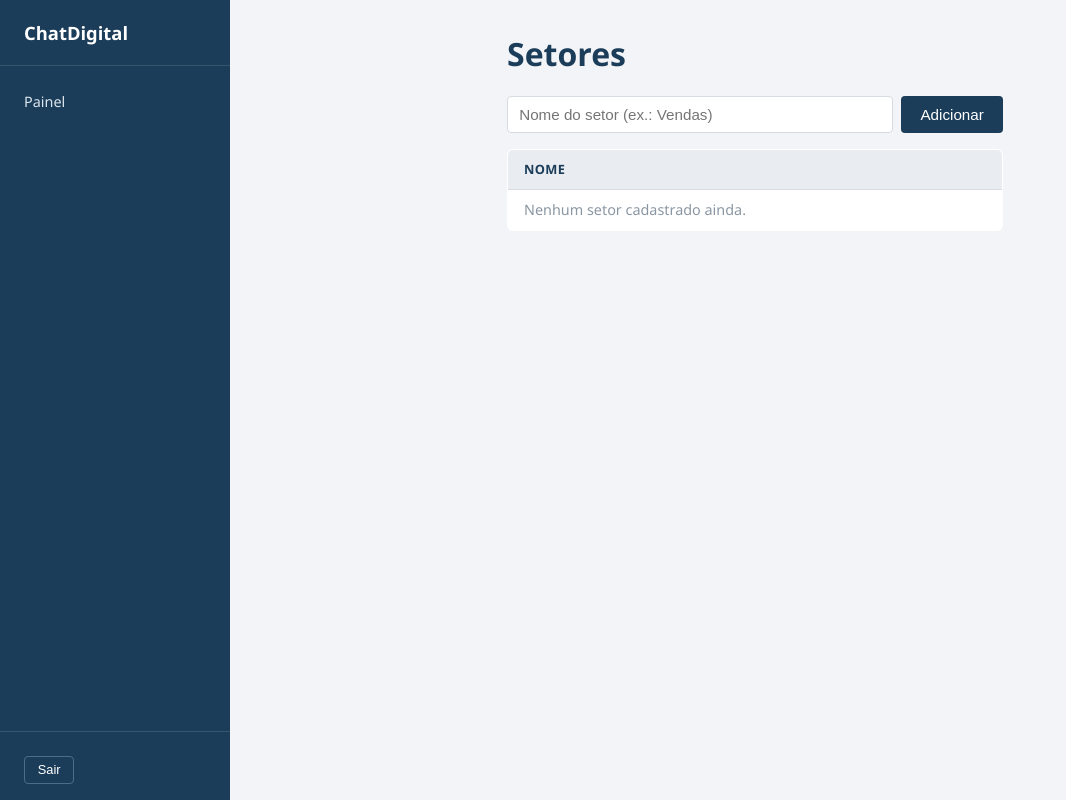
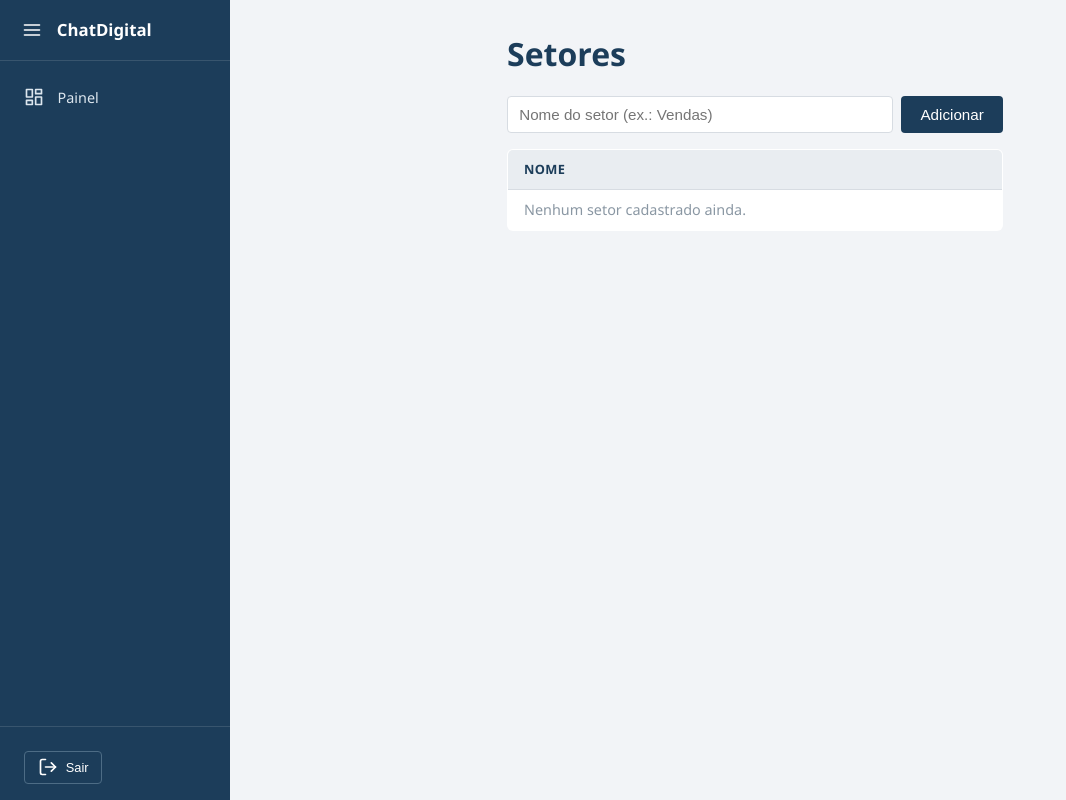
Before and after one commit to paulonazanet/chatdigital, a Node project: template src/views/setores/lista.ejs in a window 1280 px wide. Shown: the whole page, without its empty margins (0-1066 px from the left). Run offline with Node 20 templates, Linux system fonts and the light colour scheme; the template is opened without the code that fills it, so the values that code supplies are empty.

Commit message:
Menu lateral recolhível (ícone + texto expandido, só ícone recolhido)
Ícones SVG inline (sem depender de biblioteca/CDN externa, mantendo a
instalação autocontida) em cada item do menu e no botão Sair. Botão
"hambúrguer" no topo alterna html.menu-recolhido; a preferência fica
salva no localStorage do navegador (public/js/barra-lateral.js) e é
reaplicada antes da renderização via script inline em partials/inicio
para não piscar o estado errado ao carregar a página.

```diff
--- a/public/css/estilo.css
+++ b/public/css/estilo.css
@@ -136,14 +136,36 @@ button:hover { background: var(--azul-destaque); }
   position: sticky;
   top: 0;
   height: 100vh;
+  transition: width 0.15s ease;
+  overflow: hidden;
 }
 
+html.menu-recolhido .barra-lateral { width: 64px; }
+
 .barra-lateral .marca {
+  display: flex;
+  align-items: center;
+  gap: 0.75rem;
+  padding: 1.1rem 1.25rem;
+  border-bottom: 1px solid rgba(255, 255, 255, 0.12);
   font-weight: 700;
-  font-size: 1.15rem;
-  padding: 1.25rem 1.5rem;
-  border-bottom: 1px solid rgba(255, 255, 255, 0.12);
+  font-size: 1.05rem;
 }
+
+.marca-texto { white-space: nowrap; }
+
+.botao-recolher {
+  background: transparent;
+  border: none;
+  color: var(--branco);
+  padding: 0.15rem;
+  cursor: pointer;
+  display: flex;
+  flex-shrink: 0;
+}
+.botao-recolher:hover { color: #dce6ee; }
+
+.icone { width: 20px; height: 20px; flex-shrink: 0; }
 
 .barra-lateral nav {
   flex: 1;
@@ -153,9 +175,13 @@ button:hover { background: var(--azul-destaque); }
 }
 
 .barra-lateral nav a {
+  display: flex;
+  align-items: center;
+  gap: 0.85rem;
   color: #dce6ee;
   padding: 0.65rem 1.5rem;
   font-size: 0.9rem;
+  white-space: nowrap;
 }
 .barra-lateral nav a:hover {
   color: var(--branco);
@@ -163,24 +189,36 @@ button:hover { background: var(--azul-destaque); }
   text-decoration: none;
 }
 
+html.menu-recolhido .barra-lateral nav a { justify-content: center; padding: 0.65rem; }
+
 .sair {
   display: flex;
   flex-direction: column;
+  align-items: flex-start;
   gap: 0.5rem;
   margin: 0;
   padding: 1rem 1.5rem;
   border-top: 1px solid rgba(255, 255, 255, 0.12);
 }
 
-.sair .usuario { font-size: 0.85rem; color: #dce6ee; }
+html.menu-recolhido .sair { align-items: center; padding: 1rem 0.5rem; }
+
+.sair .usuario { font-size: 0.85rem; color: #dce6ee; white-space: nowrap; }
 .sair button {
   background: transparent;
   border: 1px solid #4d6c85;
   padding: 0.35rem 0.8rem;
   font-size: 0.8rem;
-  align-self: flex-start;
+  display: flex;
+  align-items: center;
+  gap: 0.5rem;
+  color: var(--branco);
+  cursor: pointer;
+  white-space: nowrap;
 }
 .sair button:hover { background: var(--azul-destaque); }
+
+html.menu-recolhido .recolhivel { display: none; }
 
 .area-principal {
   flex: 1;
--- /dev/null
+++ b/public/js/barra-lateral.js
@@ -0,0 +1,8 @@
+document.addEventListener('click', function (evento) {
+  var botao = evento.target.closest('#botao-recolher');
+  if (!botao) return;
+  var recolhido = document.documentElement.classList.toggle('menu-recolhido');
+  try {
+    localStorage.setItem('menuRecolhido', recolhido ? '1' : '0');
+  } catch (e) {}
+});
--- a/src/views/partials/inicio.ejs
+++ b/src/views/partials/inicio.ejs
@@ -5,5 +5,13 @@
   <meta name="viewport" content="width=device-width, initial-scale=1" />
   <title><%= titulo %> · ChatDigital</title>
   <link rel="stylesheet" href="/css/estilo.css" />
+  <script>
+    try {
+      if (localStorage.getItem('menuRecolhido') === '1') {
+        document.documentElement.classList.add('menu-recolhido');
+      }
+    } catch (e) {}
+  </script>
+  <script src="/js/barra-lateral.js" defer></script>
 </head>
 <body>
--- a/src/views/partials/nav.ejs
+++ b/src/views/partials/nav.ejs
@@ -1,16 +1,54 @@
 <div class="app-shell">
   <aside class="barra-lateral">
-    <div class="marca">ChatDigital</div>
+    <div class="marca">
+      <button type="button" id="botao-recolher" class="botao-recolher" aria-label="Recolher menu" title="Recolher menu">
+        <svg class="icone" viewBox="0 0 24 24" fill="none" stroke="currentColor" stroke-width="2" stroke-linecap="round" stroke-linejoin="round">
+          <line x1="3" y1="6" x2="21" y2="6"></line>
+          <line x1="3" y1="12" x2="21" y2="12"></line>
+          <line x1="3" y1="18" x2="21" y2="18"></line>
+        </svg>
+      </button>
+      <span class="marca-texto recolhivel">ChatDigital</span>
+    </div>
     <nav>
-      <a href="/painel">Painel</a>
+      <a href="/painel">
+        <svg class="icone" viewBox="0 0 24 24" fill="none" stroke="currentColor" stroke-width="2" stroke-linecap="round" stroke-linejoin="round">
+          <rect x="3" y="3" width="7" height="9"></rect>
+          <rect x="14" y="3" width="7" height="5"></rect>
+          <rect x="14" y="12" width="7" height="9"></rect>
+          <rect x="3" y="16" width="7" height="5"></rect>
+        </svg>
+        <span class="recolhivel">Painel</span>
+      </a>
       <% if (atendenteLogado.papel === 'admin') { %>
-        <a href="/painel/atendentes">Atendentes</a>
-        <a href="/painel/setores">Setores</a>
+        <a href="/painel/atendentes">
+          <svg class="icone" viewBox="0 0 24 24" fill="none" stroke="currentColor" stroke-width="2" stroke-linecap="round" stroke-linejoin="round">
+            <circle cx="9" cy="7" r="4"></circle>
+            <path d="M3 21v-2a4 4 0 0 1 4-4h4a4 4 0 0 1 4 4v2"></path>
+            <path d="M16 3.13a4 4 0 0 1 0 7.75"></path>
+            <path d="M21 21v-2a4 4 0 0 0-3-3.85"></path>
+          </svg>
+          <span class="recolhivel">Atendentes</span>
+        </a>
+        <a href="/painel/setores">
+          <svg class="icone" viewBox="0 0 24 24" fill="none" stroke="currentColor" stroke-width="2" stroke-linecap="round" stroke-linejoin="round">
+            <rect x="2" y="7" width="20" height="14" rx="2" ry="2"></rect>
+            <path d="M16 21V5a2 2 0 0 0-2-2h-4a2 2 0 0 0-2 2v16"></path>
+          </svg>
+          <span class="recolhivel">Setores</span>
+        </a>
       <% } %>
     </nav>
     <form method="post" action="/logout" class="sair">
-      <span class="usuario"><%= atendenteLogado.nome %></span>
-      <button type="submit">Sair</button>
+      <span class="usuario recolhivel"><%= atendenteLogado.nome %></span>
+      <button type="submit" title="Sair">
+        <svg class="icone" viewBox="0 0 24 24" fill="none" stroke="currentColor" stroke-width="2" stroke-linecap="round" stroke-linejoin="round">
+          <path d="M9 21H5a2 2 0 0 1-2-2V5a2 2 0 0 1 2-2h4"></path>
+          <polyline points="16 17 21 12 16 7"></polyline>
+          <line x1="21" y1="12" x2="9" y2="12"></line>
+        </svg>
+        <span class="recolhivel">Sair</span>
+      </button>
     </form>
   </aside>
   <div class="area-principal">
```
